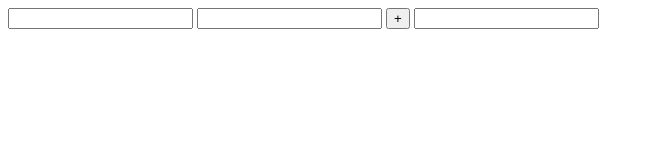
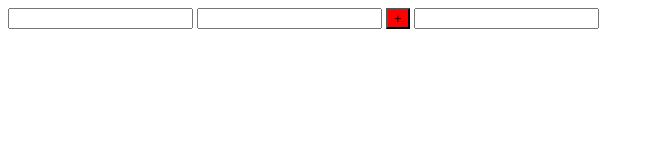
Before and after one commit to neethu-chandran/demopage, a plain HTML site: page addto string.html in a window 1280 px wide. Shown: the whole page, without its empty margins (0-654 px from the left). Drawn offline with Linux system fonts and the light colour scheme.

Commit message:
button color changed

```diff
--- a/addto string.html
+++ b/addto string.html
@@ -12,7 +12,7 @@
     <script src="js/demo.js"></script>
     <input type="text" name="" id="value1">
     <input type="text" id="value2">
-    <button onclick="add()">+</button>
+    <button onclick="add()" style="background: red;">+</button>
     <input type="text" id="result">
 
 </body>
```
